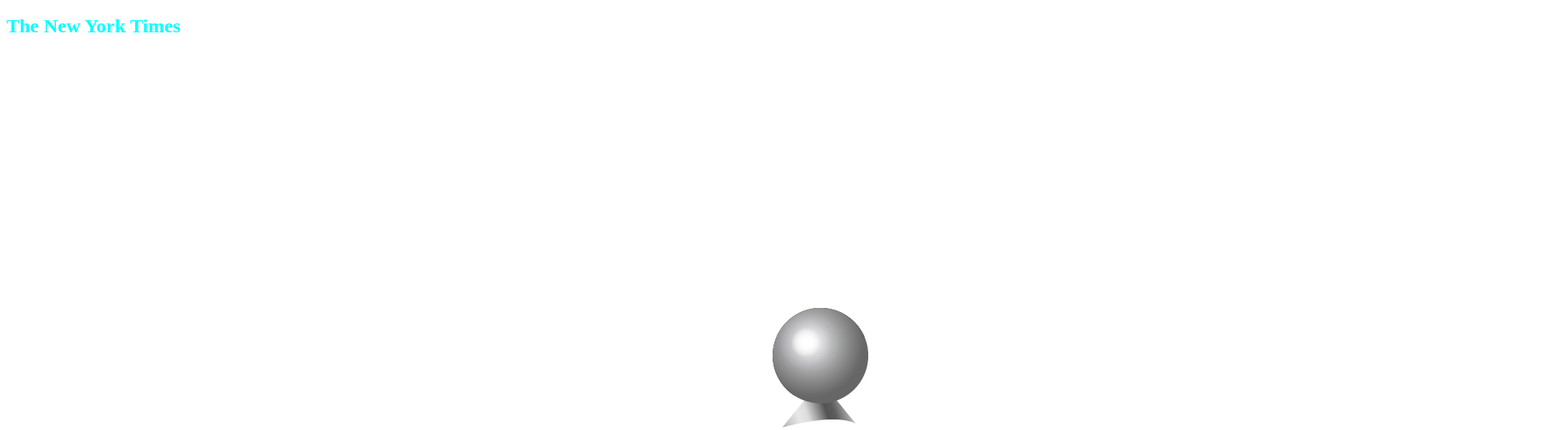
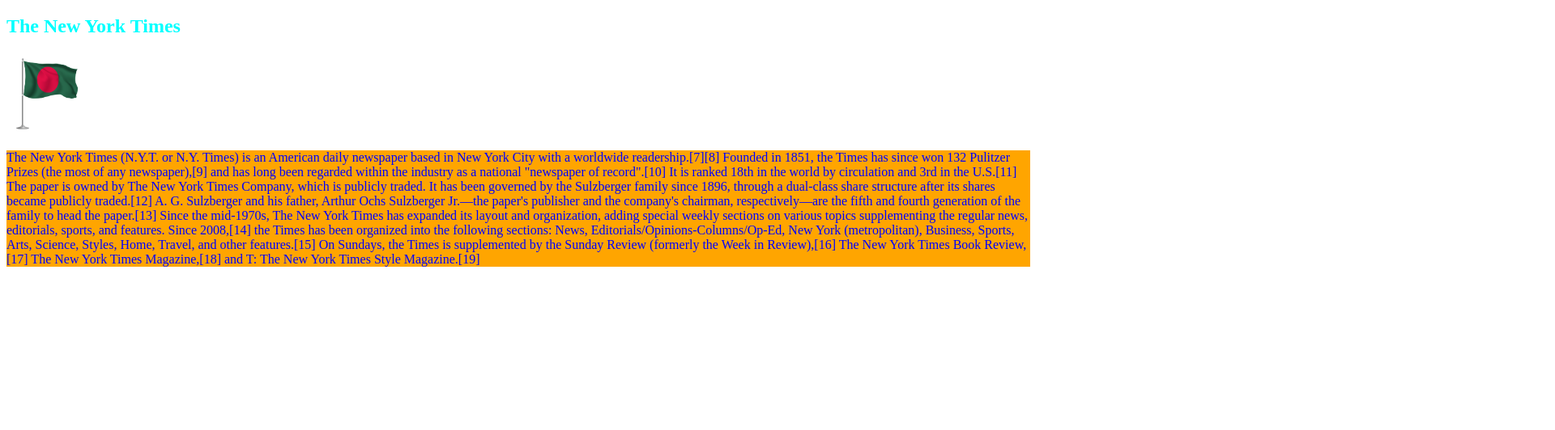
Before and after one commit to parvezAlam23/my-third-repo, a plain HTML site: page index.html in a window 1280 px wide. Shown: the part 61-593 px from the top of the page at 81% size, 1920 px wide, since content can reach past the window. Drawn offline with Linux system fonts and the light colour scheme.

Commit message:
upto date the image

```diff
--- a/index.html
+++ b/index.html
@@ -10,7 +10,7 @@
 <body>
     <h1>This is my trird repo in Git</h1>
     <h2>The New York Times</h2>
-    <img src="bd.png" alt="">
+    <img src="bd.png" height="100px" width="100px" alt="">
     <p class="ny">The New York Times (N.Y.T. or N.Y. Times) is an American daily newspaper based in New York City with a worldwide readership.[7][8] Founded in 1851, the Times has since won 132 Pulitzer Prizes (the most of any newspaper),[9] and has long been regarded within the industry as a national "newspaper of record".[10] It is ranked 18th in the world by circulation and 3rd in the U.S.[11]
 
         The paper is owned by The New York Times Company, which is publicly traded. It has been governed by the Sulzberger family since 1896, through a dual-class share structure after its shares became publicly traded.[12] A. G. Sulzberger and his father, Arthur Ochs Sulzberger Jr.—the paper's publisher and the company's chairman, respectively—are the fifth and fourth generation of the family to head the paper.[13]
```
